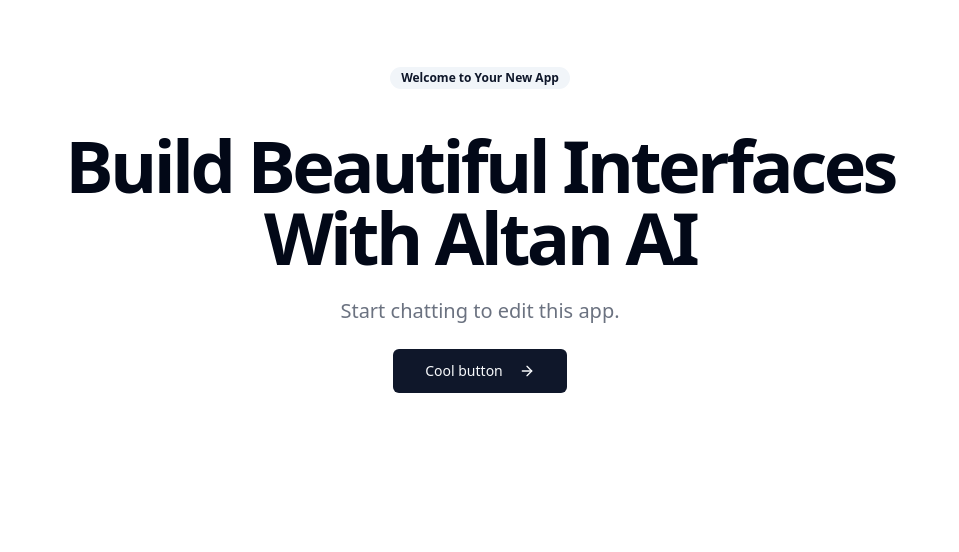
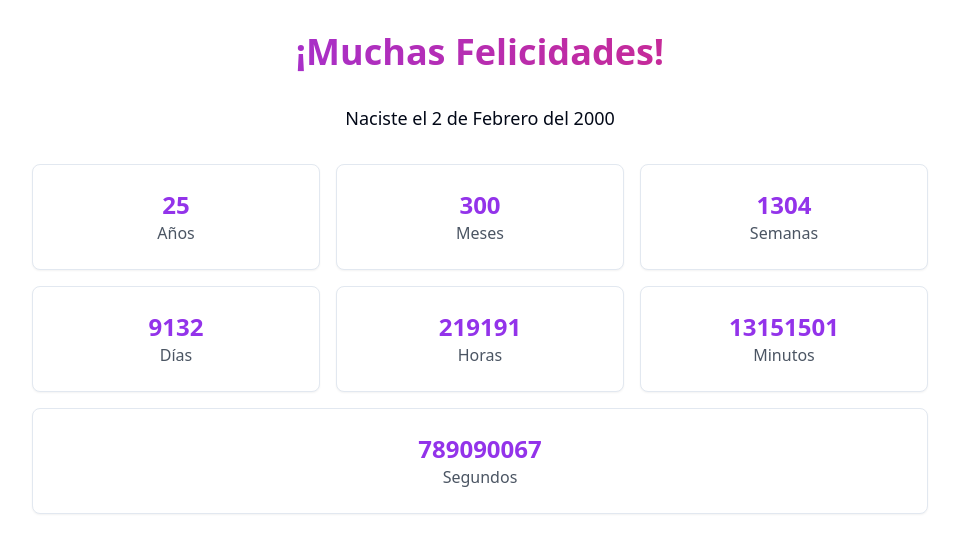
Before and after one commit to altanlabs/3fe20d-birthday, a React (Vite) app: page / in a window 1280 px wide. Shown: the top 552 px of the page, without its empty margins (160-1119 px from the left). Built offline with nearby package versions, Linux system fonts and the light colour scheme; what @radix-ui/themes would draw is missing.

Commit message:
New commit

```diff
--- a/src/pages/index.tsx
+++ b/src/pages/index.tsx
@@ -1,37 +1,95 @@
-import { Badge } from "@/components/ui/badge"
-import { Button } from "@/components/ui/button"
-import { motion } from "framer-motion"
-import { ArrowRight } from "lucide-react"
-import { useNavigate } from "react-router-dom"
+import { useEffect, useState } from 'react';
+import { Card } from '@/components/ui/card';
 
+export default function HomePage() {
+  const birthDate = new Date('2000-02-02');
+  const [timeElapsed, setTimeElapsed] = useState({
+    years: 0,
+    months: 0,
+    weeks: 0,
+    days: 0,
+    hours: 0,
+    minutes: 0,
+    seconds: 0
+  });
 
-export default function IndexPage() {
-  const navigate = useNavigate()
+  useEffect(() => {
+    const calculateTime = () => {
+      const now = new Date();
+      const diff = now.getTime() - birthDate.getTime();
+
+      const seconds = Math.floor(diff / 1000);
+      const minutes = Math.floor(seconds / 60);
+      const hours = Math.floor(minutes / 60);
+      const days = Math.floor(hours / 24);
+      const weeks = Math.floor(days / 7);
+      const months = Math.floor(days / 30.44); // Average month length
+      const years = Math.floor(days / 365.25); // Account for leap years
+
+      setTimeElapsed({
+        years,
+        months,
+        weeks,
+        days,
+        hours,
+        minutes,
+        seconds
+      });
+    };
+
+    calculateTime();
+    const interval = setInterval(calculateTime, 1000);
+    return () => clearInterval(interval);
+  }, []);
 
   return (
-    <div className="container mx-auto px-4 py-16 space-y-32">
-      {/* Hero Section */}
-      <motion.section
-        className="text-center space-y-6"
-        initial={{ opacity: 0 }}
-        animate={{ opacity: 1 }}
-        transition={{ duration: 0.8 }}
-      >
-        <Badge variant="secondary" className="mb-4">
-          Welcome to Your New App
-        </Badge>
-        <h1 className="text-4xl font-bold tracking-tighter sm:text-5xl md:text-6xl lg:text-7xl">
-          Build Beautiful Interfaces
-          <br />
-          With Altan AI
+    <div className="container mx-auto px-4 py-8">
+      <div className="max-w-4xl mx-auto">
+        <h1 className="text-4xl font-bold text-center mb-8 bg-gradient-to-r from-purple-600 to-pink-600 bg-clip-text text-transparent">
+          ¡Muchas Felicidades!
         </h1>
-        <p className="mx-auto max-w-[700px] text-gray-500 md:text-xl dark:text-gray-400">
-          Start chatting to edit this app.
+
+        <p className="text-center mb-8 text-lg">
+          Naciste el 2 de Febrero del 2000
         </p>
-        <Button size="lg" className="mt-4" onClick={() => navigate('/')}>
-          Cool button <ArrowRight className="ml-2 h-4 w-4" />
-        </Button>
-      </motion.section>
+
+        <div className="grid grid-cols-1 md:grid-cols-2 lg:grid-cols-3 gap-4">
+          <Card className="p-6 text-center">
+            <h3 className="text-2xl font-bold text-purple-600">{timeElapsed.years}</h3>
+            <p className="text-gray-600 dark:text-gray-400">Años</p>
+          </Card>
+
+          <Card className="p-6 text-center">
+            <h3 className="text-2xl font-bold text-purple-600">{timeElapsed.months}</h3>
+            <p className="text-gray-600 dark:text-gray-400">Meses</p>
+          </Card>
+
+          <Card className="p-6 text-center">
+            <h3 className="text-2xl font-bold text-purple-600">{timeElapsed.weeks}</h3>
+            <p className="text-gray-600 dark:text-gray-400">Semanas</p>
+          </Card>
+
+          <Card className="p-6 text-center">
+            <h3 className="text-2xl font-bold text-purple-600">{timeElapsed.days}</h3>
+            <p className="text-gray-600 dark:text-gray-400">Días</p>
+          </Card>
+
+          <Card className="p-6 text-center">
+            <h3 className="text-2xl font-bold text-purple-600">{timeElapsed.hours}</h3>
+            <p className="text-gray-600 dark:text-gray-400">Horas</p>
+          </Card>
+
+          <Card className="p-6 text-center">
+            <h3 className="text-2xl font-bold text-purple-600">{timeElapsed.minutes}</h3>
+            <p className="text-gray-600 dark:text-gray-400">Minutos</p>
+          </Card>
+
+          <Card className="p-6 text-center col-span-1 md:col-span-2 lg:col-span-3">
+            <h3 className="text-2xl font-bold text-purple-600">{timeElapsed.seconds}</h3>
+            <p className="text-gray-600 dark:text-gray-400">Segundos</p>
+          </Card>
+        </div>
+      </div>
     </div>
-  )
+  );
 }
```
